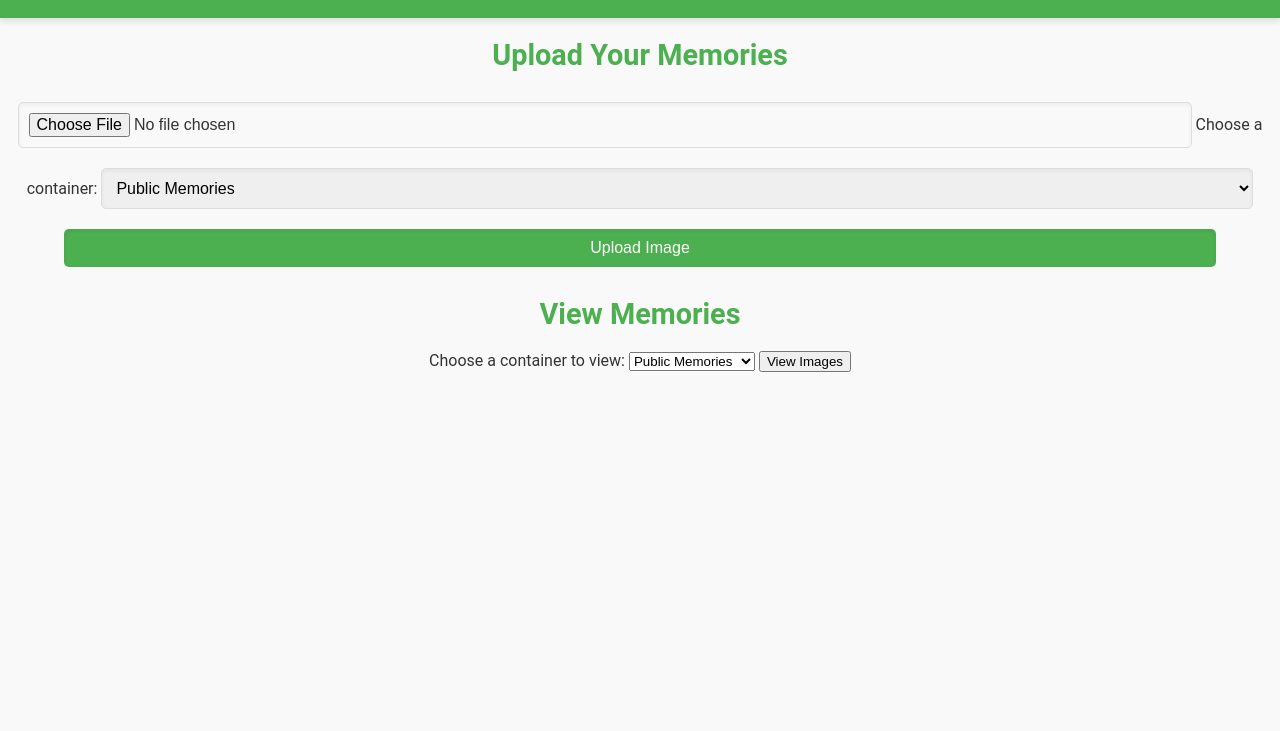
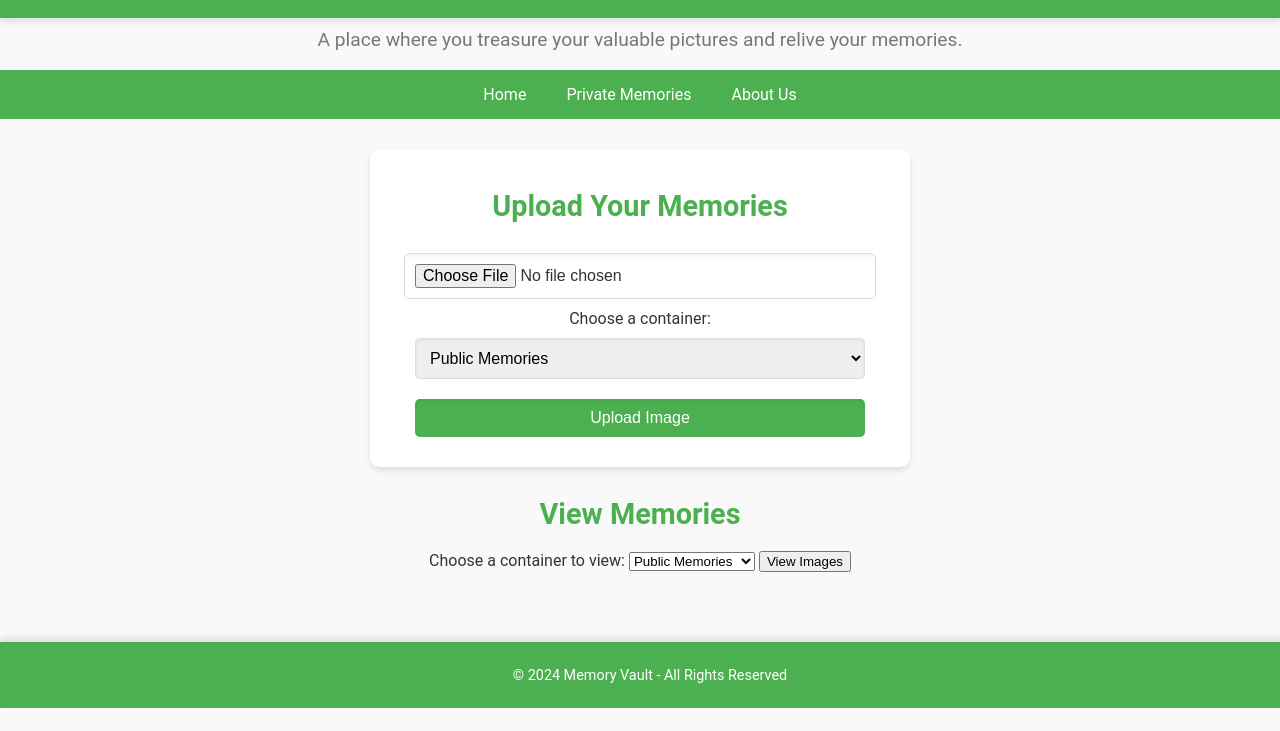
Before and after one commit to MeeranTajalli/memories-vault, a website: page public/index.html in a window 1280 px wide. Shown: the part 69-800 px from the top of the page. Drawn offline with Linux system fonts and the light colour scheme; no server answers.

Commit message:
Update index.html

```diff
--- a/public/index.html
+++ b/public/index.html
@@ -7,9 +7,20 @@
     <link rel="stylesheet" href="styles.css">
 </head>
 <body>
+    <!-- Header with Navigation -->
+    <header>
         <h1>Memory Vault</h1>
+        <p class="slogan">A place where you treasure your valuable pictures and relive your memories.</p>
+        <nav>
+            <a href="index.html" class="nav-link">Home</a>
+            <a href="private.html" class="nav-link">Private Memories</a>
+            <a href="about.html" class="nav-link">About Us</a>
+        </nav>
+    </header>
 
     <!-- Upload Section -->
+    <main>
+        <section id="upload-section">
             <form id="uploadForm" action="/upload" method="post" enctype="multipart/form-data">
                 <h2>Upload Your Memories</h2>
                 <input type="file" name="image" required>
@@ -20,8 +31,10 @@
                 </select>
                 <button type="submit">Upload Image</button>
             </form>
+        </section>
 
         <!-- View Section -->
+        <section id="view-section">
             <h2>View Memories</h2>
             <label for="viewContainer">Choose a container to view:</label>
             <select id="viewContainer">
@@ -30,7 +43,20 @@
             </select>
             <button id="viewImagesBtn">View Images</button>
             <div id="imageGallery"></div>
+        </section>
+    </main>
 
+    <!-- Lightbox Zoom Container -->
+    <div id="lightbox" class="zoom-container">
+        <img id="zoomedImage" src="" alt="Zoomed Image">
+    </div>
+
+    <!-- Footer -->
+    <footer>
+        <p>© 2024 Memory Vault - All Rights Reserved</p>
+    </footer>
+
+    <!-- Load Images Script -->
     <script>
         async function loadImages(container) {
             const response = await fetch(`/images?container=${container}`);
@@ -56,6 +82,8 @@
         // Load public images by default on page load
         loadImages("public");
     </script>
+
+    <!-- Zoom and Drag Script -->
     <script>
         let zoomContainer;
         let isZooming = false; // Tracks whether the user is zooming
@@ -152,7 +180,5 @@
             zoomContainer.style.cursor = "grab"; // Change cursor back to grab
         }
     </script>
-
-
 </body>
 </html>
```
Lines whose indentation alone changed are shown as unchanged.
